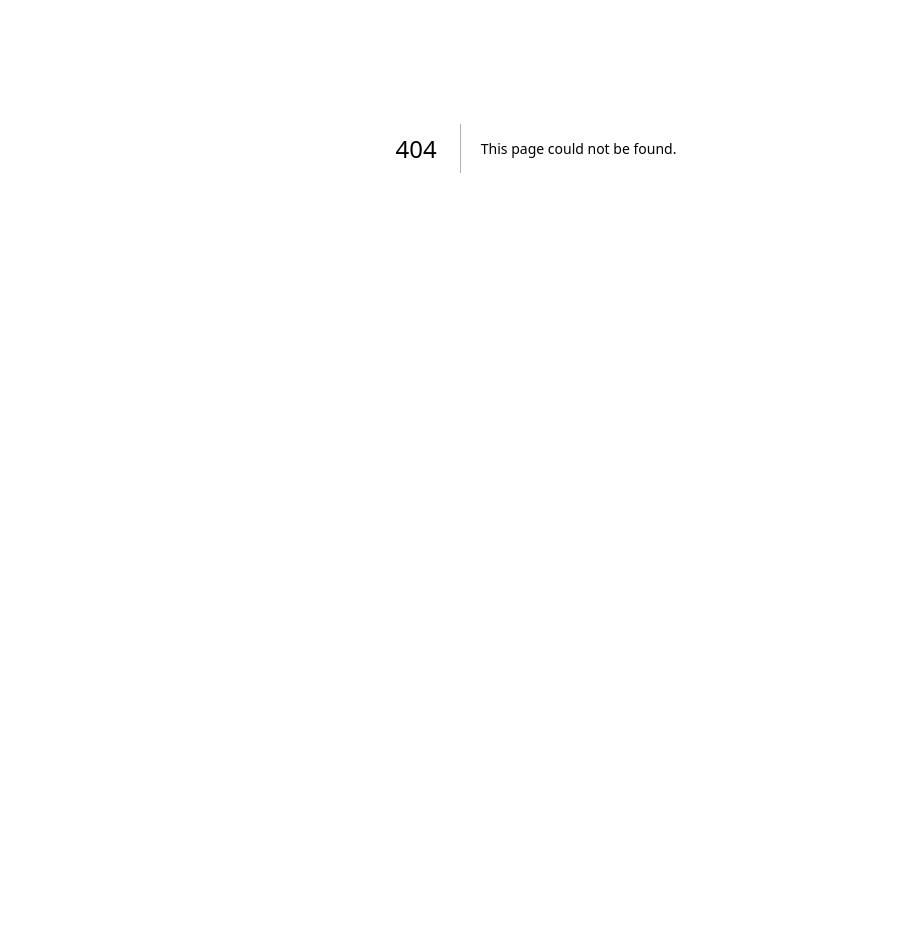
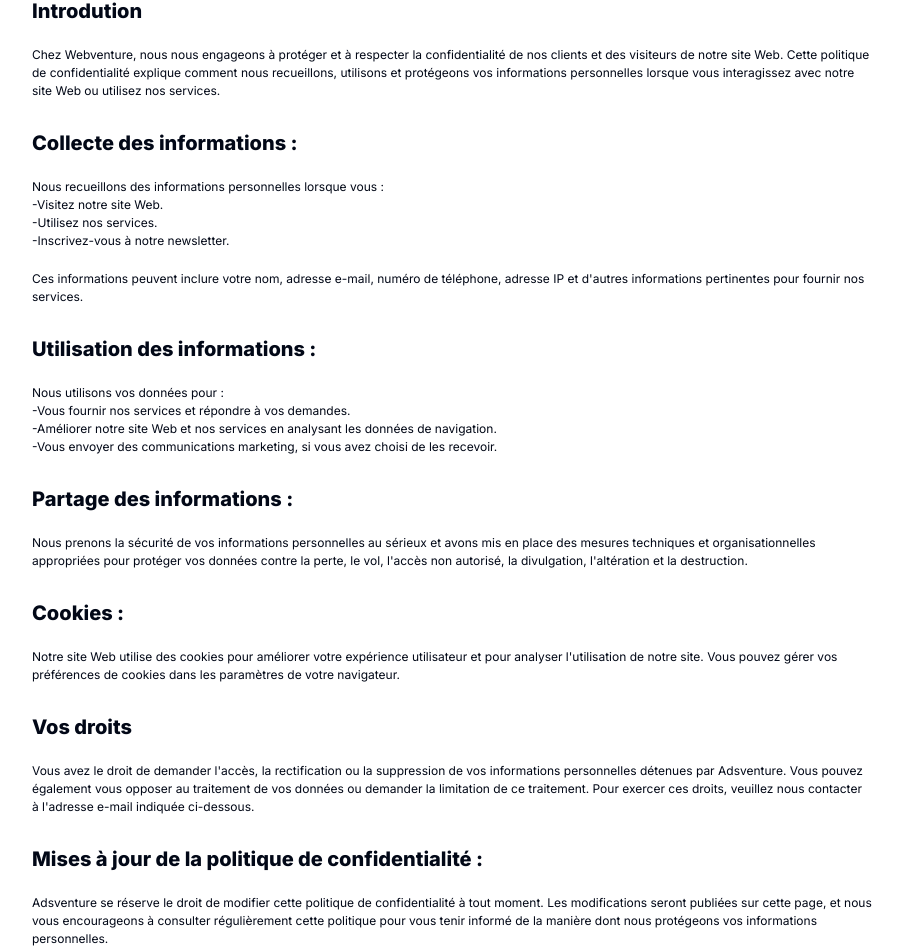
Before and after one commit to magicniclus/weebventure, a Next.js app: page /politique-de-confidentialite in a window 1280 px wide. Before the commit this address had no page. Shown: the part 252-1204 px from the top of the page, without its empty margins (104-1006 px from the left). Before the commit the page ends 800 px from the top, so only its background shows below. Built offline with nearby package versions, Linux system fonts and the light colour scheme.

Commit message:
Create page.tsx

```diff
--- /dev/null
+++ b/src/app/politique-de-confidentialite/page.tsx
@@ -0,0 +1,101 @@
+import Footer from "@/components/Footer";
+import Nav from "@/components/Nav";
+
+const page = () => {
+  return (
+    <>
+      <Nav />
+      <main className="max-w-5xl mx-auto py-20 px-2 flex justify-between flex-col text-[12px] w-10/12 mt-5 textLeftText">
+        <h1 className="text-[32px] font-extrabold">
+          Politique de confidentialité
+        </h1>
+        <h2 className="text-[20px] font-extrabold mt-7">Introdution</h2>
+        <p className="text-[12px] w-10/12 mt-5 textLeftText">
+          Chez Webventure, nous nous engageons à protéger et à respecter la
+          confidentialité de nos clients et des visiteurs de notre site Web.
+          Cette politique de confidentialité explique comment nous recueillons,
+          utilisons et protégeons vos informations personnelles lorsque vous
+          interagissez avec notre site Web ou utilisez nos services.
+        </p>
+        <h2 className="text-[20px] font-extrabold mt-7">
+          Collecte des informations :
+        </h2>
+        <p className="text-[12px] w-10/12 mt-5 textLeftText">
+          Nous recueillons des informations personnelles lorsque vous :
+        </p>
+        <ul className="text-start">
+          <li>-Visitez notre site Web.</li>
+          <li>-Utilisez nos services.</li>
+          <li>-Inscrivez-vous à notre newsletter.</li>
+        </ul>
+        <p className="text-[12px] w-10/12 mt-5 textLeftText">
+          Ces informations peuvent inclure votre nom, adresse e-mail, numéro de
+          téléphone, adresse IP et d&apos;autres informations pertinentes pour
+          fournir nos services.
+        </p>
+        <h2 className="text-[20px] font-extrabold mt-7">
+          Utilisation des informations :
+        </h2>
+        <p className="text-[12px] w-10/12 mt-5 textLeftText">
+          Nous utilisons vos données pour :
+        </p>
+        <ul className="text-start">
+          <li>-Vous fournir nos services et répondre à vos demandes.</li>
+          <li>
+            -Améliorer notre site Web et nos services en analysant les données
+            de navigation.
+          </li>
+          <li>
+            -Vous envoyer des communications marketing, si vous avez choisi de
+            les recevoir.
+          </li>
+        </ul>
+        <h2 className="text-[20px] font-extrabold mt-7">
+          Partage des informations :
+        </h2>
+        <p className="text-[12px] w-10/12 mt-5 textLeftText">
+          Nous prenons la sécurité de vos informations personnelles au sérieux
+          et avons mis en place des mesures techniques et organisationnelles
+          appropriées pour protéger vos données contre la perte, le vol,
+          l&apos;accès non autorisé, la divulgation, l&apos;altération et la
+          destruction.
+        </p>
+        <h2 className="text-[20px] font-extrabold mt-7">Cookies :</h2>
+        <p className="text-[12px] w-10/12 mt-5 textLeftText">
+          Notre site Web utilise des cookies pour améliorer votre expérience
+          utilisateur et pour analyser l&apos;utilisation de notre site. Vous
+          pouvez gérer vos préférences de cookies dans les paramètres de votre
+          navigateur.
+        </p>
+        <h2 className="text-[20px] font-extrabold mt-7">Vos droits</h2>
+        <p className="text-[12px] w-10/12 mt-5 textLeftText">
+          Vous avez le droit de demander l&apos;accès, la rectification ou la
+          suppression de vos informations personnelles détenues par Adsventure.
+          Vous pouvez également vous opposer au traitement de vos données ou
+          demander la limitation de ce traitement. Pour exercer ces droits,
+          veuillez nous contacter à l&apos;adresse e-mail indiquée ci-dessous.
+        </p>
+        <h2 className="text-[20px] font-extrabold mt-7">
+          Mises à jour de la politique de confidentialité :
+        </h2>
+        <p className="text-[12px] w-10/12 mt-5 textLeftText">
+          Adsventure se réserve le droit de modifier cette politique de
+          confidentialité à tout moment. Les modifications seront publiées sur
+          cette page, et nous vous encourageons à consulter régulièrement cette
+          politique pour vous tenir informé de la manière dont nous protégeons
+          vos informations personnelles.
+        </p>
+        <h2 className="text-[20px] font-extrabold mt-7">Contact :</h2>
+        <p className="text-[12px] w-10/12 mt-5 textLeftText">
+          Si vous avez des questions ou des préoccupations concernant notre
+          politique de confidentialité, veuillez nous contacter à
+          contact@webventure-agency.fr.
+        </p>
+        <p>Date de la dernière mise à jour : 04/03/2024</p>
+      </main>
+      <Footer />
+    </>
+  );
+};
+
+export default page;
```
